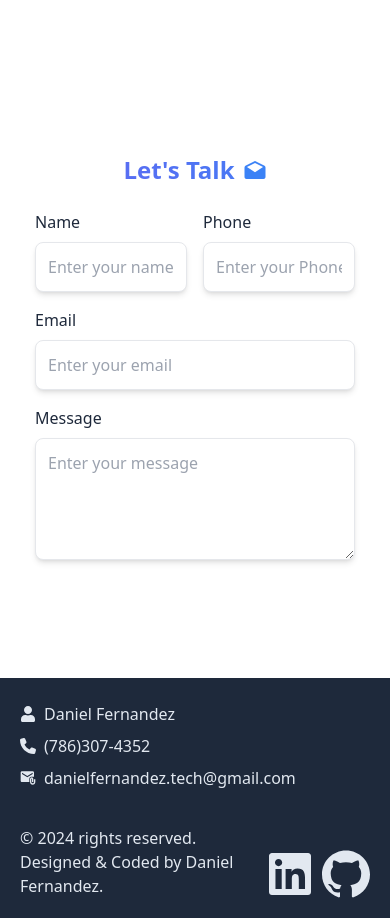
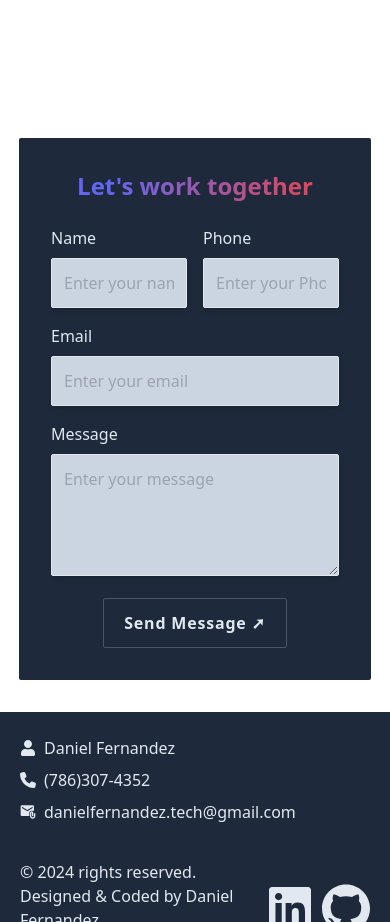
Before and after one commit to danielFernandezDj/dani-portfolio-app, a React (Vite) app: page / in a window 390 px wide. Shown: the part 3120-4042 px from the top of the page. Built offline with nearby package versions, Linux system fonts and the light colour scheme.

Commit message:
Redesign the contact-form, also make it responsive

```diff
--- a/src/components/ContactFrom.jsx
+++ b/src/components/ContactFrom.jsx
@@ -1,9 +1,6 @@
 import React, { useRef } from "react";
 import emailjs from 'emailjs-com';
 
-// Icons
-import { FaRegArrowAltCircleRight } from "react-icons/fa";
-import { IoMdMailOpen } from "react-icons/io";
 
 // EmailJS
 export default function ContactForm() {
@@ -21,46 +18,46 @@ export default function ContactForm() {
     };
 
     return (
-        <section className="sm:p-4 mb-4 font-sans leading-normal tracking-normal flex items-start justify-center ">
-            <div className="bg-white dark:bg-slate-200 p-8 max-w-md w-full">
-                <h1 className="flex gap-2 flex-row justify-center items-center text-2xl font-bold mb-6 text-center
-                    font-extrabold bg-clip-text text-transparent bg-gradient-to-r from-indigo-500 to-blue-500"
-                >
-                    Let's Talk <IoMdMailOpen className="fill-blue-500" />
-                </h1>
+        <section className="flex items-start justify-center p-4 mb-4 ">
+            <div className="bg-slate-800 p-8 max-w-md w-full rounded-sm">
+                <strong className="flex justify-center items-center text-2xl font-bold mb-6 text-center text-gradient">
+                    Let's work together
+                </strong>
                 <form ref={form} onSubmit={sendEmail}>
                     {/* Name & Phone_#*/}
                     <div className="flex flex-row gap-4">
                         <div className="mb-4">
-                            <label htmlFor="name" className="block text-slate-800 mb-2">Name</label>
-                            <input type="text" id="name" name="user_name" className="w-full p-3 text-slate-800 border rounded-lg shadow-md focus:outline-none focus:ring-2 focus:ring-blue-500 dark:bg-slate-300"
+                            <label htmlFor="name" className="block text-slate-200 mb-2">Name</label>
+                            <input type="text" id="name" name="user_name" className="w-full p-3 text-slate-200 border rounded-sm shadow-md focus:outline-none focus:ring-2 focus:ring-blue-500 bg-slate-300"
                                 placeholder="Enter your name" required
                             />
                         </div>
                         <div className="mb-4">
-                            <label htmlFor="phone" className="block text-slate-800 mb-2">Phone</label>
-                            <input type="text" id="phone" name="user_phone" className="w-full p-3 text-slate-800 border rounded-lg shadow-md focus:outline-none focus:ring-2 focus:ring-blue-500 dark:bg-slate-300"
+                            <label htmlFor="phone" className="block text-slate-200 mb-2">Phone</label>
+                            <input type="text" id="phone" name="user_phone" className="w-full p-3 text-slate-200 border rounded-sm shadow-md focus:outline-none focus:ring-2 focus:ring-blue-500 bg-slate-300"
                                 placeholder="Enter your Phone" required
                             />
                         </div>
                     </div>
                     {/* Email */}
                     <div className="mb-4">
-                        <label htmlFor="email" className="block text-slate-800 mb-2">Email</label>
-                        <input type="email" id="email" name="user_email" className="w-full p-3 text-slate-800 border rounded-lg shadow-md focus:outline-none focus:ring-2 focus:ring-blue-500 dark:bg-slate-300"
+                        <label htmlFor="email" className="block text-slate-200 mb-2">Email</label>
+                        <input type="email" id="email" name="user_email" className="w-full p-3 text-slate-200 border rounded-sm shadow-md focus:outline-none focus:ring-2 focus:ring-slate-300 bg-slate-300"
                             placeholder="Enter your email" required
                         />
                     </div>
                     {/* Message */}
                     <div className="mb-4">
-                        <label htmlFor="message" className="block text-slate-800 mb-2">Message</label>
-                        <textarea id="message" name="message" className="w-full p-3 text-slate-800 border rounded-lg shadow-md focus:outline-none focus:ring-2 focus:ring-blue-500 dark:bg-slate-300"
+                        <label htmlFor="message" className="block text-slate-200 mb-2">Message</label>
+                        <textarea id="message" name="message" className="w-full p-3 text-slate-200 border rounded-sm shadow-md focus:outline-none focus:ring-2 focus:ring-blue-500 bg-slate-300"
                             placeholder="Enter your message" rows="4" required>
                         </textarea>
                     </div>
-                    <button type="submit" className="flex gap-2 flex-row justify-center items-center w-full p-3 text-white dark:text-slate-200 font-bold sm:tracking-wider btn-home-animation">
-                        Send Message<span> <FaRegArrowAltCircleRight className="size-4" /></span>
-                    </button>
+                    <div className="text-center w-full">
+                        <button type="submit" className="rounded-sm p-3 px-5 btn-hover-animation border border-slate-600 tracking-wider">
+                            <strong> Send Message ➚ </strong>
+                        </button>
+                    </div>
                 </form>
             </div>
         </section>
--- a/src/index.css
+++ b/src/index.css
@@ -44,7 +44,11 @@
   }
 
   .text-gradient {
-    @apply bg-clip-text text-transparent bg-gradient-to-r from-indigo-500 from-20% to-red-500
+    @apply bg-clip-text text-transparent bg-gradient-to-r from-indigo-500 from-20% to-red-500 ;
+  }
+
+  .bg-gradient {
+    @apply bg-gradient-to-r from-indigo-500 from-20% to-red-500 opacity-95;
   }
 
   .footer-container {
```
